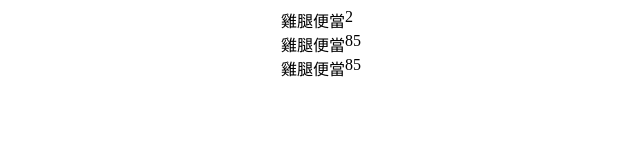
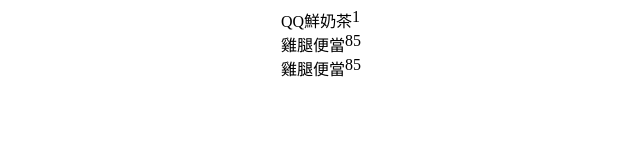
Before and after one commit to 10DemiHsu10/DemiDuck, a Vue app in the folder vue-project/: page / in a window 1280 px wide. Shown: the top 160 px of the page, without its empty margins (279-919 px from the left). Built offline with nearby package versions, Linux system fonts and the light colour scheme.

Commit message:
從 ...mapState 取得 store 的值

```diff
--- a/vue-project/src/components/AccountingItem.vue
+++ b/vue-project/src/components/AccountingItem.vue
@@ -2,15 +2,18 @@
 import { mapState } from 'vuex';
 
 export default {
-  computed: mapState([
-    'count'
-  ])
+  computed: {
+    ...mapState({
+      count: state => state.count,
+      items: state => state.accountingItems
+    })
+  }
 }
 </script>
 
 <template>
   <div class="AccountingItem">
-    <div>雞腿便當</div>
+    <div>{{ items[1].name }}</div>
     <div>{{ count }}</div>
   </div>
   <div class="AccountingItem">
--- a/vue-project/src/main.js
+++ b/vue-project/src/main.js
@@ -7,7 +7,12 @@ import { createStore } from 'vuex';
 const store = createStore({
     state () {
       return {
-        count: 0
+        count: 0,
+        accountingItems: [
+            {"id": 1, "name": "雞腿便當", "amount": 85},
+            {"id": 2, "name": "QQ鮮奶茶", "amount": 65},
+            {"id": 3, "name": "油錢", "amount": 1105}
+        ]
       }
     },
     mutations: {
@@ -18,7 +23,7 @@ const store = createStore({
 })
 
 store.commit('increment');
-store.commit('increment');
+//store.commit('increment');
 // console.log(store.state.count)
 
 const app = createApp(App);
```
